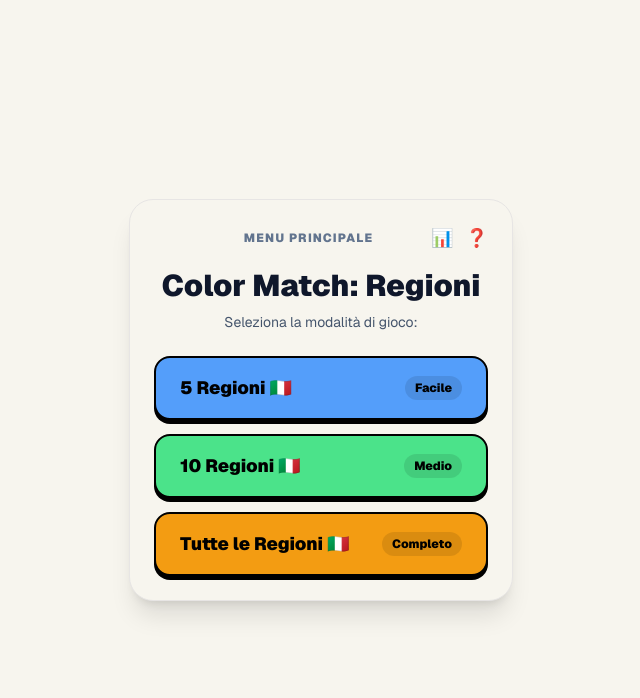
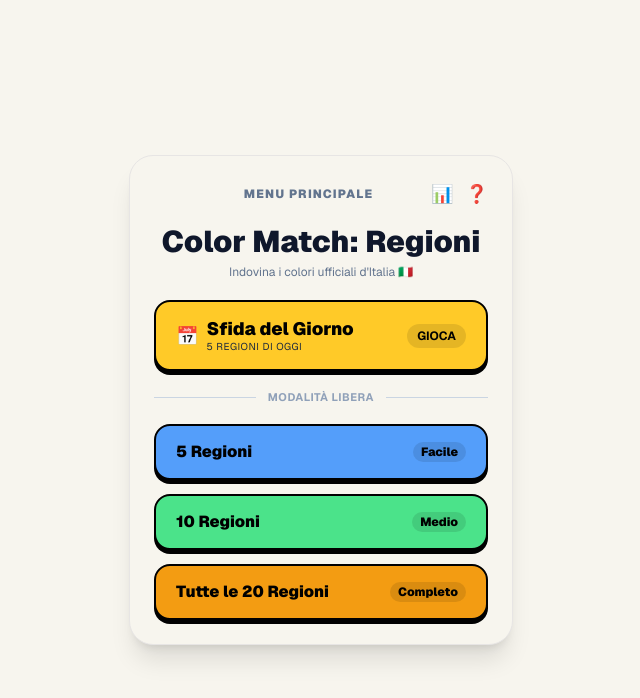
Before and after one commit to Ronco-Davide/italy-flags-game, a Next.js app: page / in a window 1280 px wide. Shown: the top 698 px of the page, without its empty margins (319-959 px from the left). Built offline with nearby package versions, Linux system fonts and the light colour scheme.

Commit message:
add daily mode

```diff
--- a/components/FlagGame.tsx
+++ b/components/FlagGame.tsx
@@ -3,6 +3,27 @@
 import React, { useState, useEffect, useRef, useId, useMemo } from "react";
 import confetti from "canvas-confetti";
 import { levels, Level } from "../data/levels";
+
+// Generatore deterministico per avere la stessa sequenza ogni giorno
+function getDailyLevels(array: Level[], dateStr: string): Level[] {
+  let seed = 0;
+  for (let i = 0; i < dateStr.length; i++) {
+    seed = (seed << 5) - seed + dateStr.charCodeAt(i);
+    seed |= 0;
+  }
+
+  const pseudoRandom = () => {
+    seed = (seed * 9301 + 49297) % 233280;
+    return seed / 233280;
+  };
+
+  const copy = [...array];
+  for (let i = copy.length - 1; i > 0; i--) {
+    const j = Math.floor(pseudoRandom() * (i + 1));
+    [copy[i], copy[j]] = [copy[j], copy[i]];
+  }
+  return copy.slice(0, 5);
+}
 
 function pickRandomLevels(array: Level[], count: number): Level[] {
   const shuffled = [...array].sort(() => 0.5 - Math.random());
@@ -13,7 +34,7 @@ export default function FlagGame() {
   const componentId = useId().replace(/:/g, "");
   const [gameState, setGameState] = useState<"home" | "game" | "summary">("home");
   const [selectedLevels, setSelectedLevels] = useState<Level[]>([]);
-  const [currentMode, setCurrentMode] = useState<5 | 10 | 20>(5);
+  const [gameMode, setGameMode] = useState<"daily" | 5 | 10 | 20>(5);
 
   const [currentIdx, setCurrentIdx] = useState(0);
   const currentLevel = selectedLevels[currentIdx] || levels[0];
@@ -24,6 +45,12 @@ export default function FlagGame() {
   const [showHelp, setShowHelp] = useState(false);
   const [showStats, setShowStats] = useState(false);
   const [copied, setCopied] = useState(false);
+
+  // Data odierna in formato YYYY-MM-DD
+  const todayStr = useMemo(() => new Date().toISOString().split("T")[0], []);
+
+  // Stato Sfida del Giorno da localStorage
+  const [dailyCompleted, setDailyCompleted] = useState<{ date: string; score: number } | null>(null);
 
   // Record salvati in localStorage (5, 10, 20 regioni)
   const [highScores, setHighScores] = useState<{ [key: number]: number | null }>({
@@ -42,21 +69,29 @@ export default function FlagGame() {
   const flagContainerRef = useRef<HTMLDivElement>(null);
   const currentColor = `hsl(${hue}, ${saturation}%, ${lightness}%)`;
 
-  // Estrae casualmente 1 dei 3 funFact disponibili per il livello corrente
+  // Estrae casualmente 1 dei 3 funFacts disponibili
   const currentFunFact = useMemo(() => {
-    if (!currentLevel?.funFacts?.length) return null;
+    if (!currentLevel || !currentLevel.funFacts) return null;
     const randomIndex = Math.floor(Math.random() * currentLevel.funFacts.length);
     return currentLevel.funFacts[randomIndex];
   }, [currentLevel, currentIdx]);
 
   useEffect(() => {
     try {
-      const saved = localStorage.getItem("flag_game_highscores");
-      if (saved) setHighScores(JSON.parse(saved));
+      const savedHighs = localStorage.getItem("flag_game_highscores");
+      if (savedHighs) setHighScores(JSON.parse(savedHighs));
+
+      const savedDaily = localStorage.getItem("flag_game_daily");
+      if (savedDaily) {
+        const parsed = JSON.parse(savedDaily);
+        if (parsed.date === todayStr) {
+          setDailyCompleted(parsed);
+        }
+      }
     } catch {
       // Ignora errori SSR
     }
-  }, []);
+  }, [todayStr]);
 
   const triggerConfetti = () => {
     confetti({
@@ -72,8 +107,20 @@ export default function FlagGame() {
     setLightness(Math.floor(Math.random() * 51) + 30);
   };
 
+  const startDailyChallenge = () => {
+    setGameMode("daily");
+    const chosen = getDailyLevels(levels, todayStr);
+    setSelectedLevels(chosen);
+    setCurrentIdx(0);
+    setRoundScores([]);
+    setGameState("game");
+    setResult(null);
+    setCopied(false);
+    setRandomColors();
+  };
+
   const startGame = (count: 5 | 10 | 20) => {
-    setCurrentMode(count);
+    setGameMode(count);
     const chosen = count >= levels.length ? [...levels] : pickRandomLevels(levels, count);
     setSelectedLevels(chosen);
     setCurrentIdx(0);
@@ -155,23 +202,37 @@ export default function FlagGame() {
       .catch(() => setOriginalSvgContent(""));
   }, [gameState, currentLevel]);
 
-  const hslToRgb = (h: number, s: number, l: number) => {
-    s /= 100;
-    l /= 100;
-    const k = (n: number) => (n + h / 30) % 12;
-    const a = s * Math.min(l, 1 - l);
-    const f = (n: number) => l - a * Math.max(Math.min(k(n) - 3, 9 - k(n), 1), -1);
-    return [255 * f(0), 255 * f(8), 255 * f(4)];
-  };
+  // Funzione di verifica percettiva calibrata per toni saturi e acromatici (nero/bianco/grigio)
+  const handleVerify = () => {
+    const target = currentLevel.targetHsl;
 
-  const handleVerify = () => {
-    const [r1, g1, b1] = hslToRgb(hue, saturation, lightness);
-    const [r2, g2, b2] = hslToRgb(currentLevel.targetHsl.h, currentLevel.targetHsl.s, currentLevel.targetHsl.l);
+    // 1. Calcolo scarto di Luminosità (0 - 1)
+    const deltaL = Math.abs(lightness - target.l) / 100;
 
-    const distance = Math.sqrt(Math.pow(r1 - r2, 2) + Math.pow(g1 - g2, 2) + Math.pow(b1 - b2, 2));
-    const errorRatio = distance / 441.67;
-    const penalty = Math.pow(errorRatio, 0.85) * 100;
-    const scoreVal = Math.max(0, Math.min(100, 100 - penalty));
+    // 2. Calcolo scarto di Saturazione (0 - 1)
+    const deltaS = Math.abs(saturation - target.s) / 100;
+
+    // 3. Calcolo scarto di Tonalità circolare (0 - 1)
+    let hueDiff = Math.abs(hue - target.h);
+    if (hueDiff > 180) hueDiff = 360 - hueDiff;
+    const deltaH = hueDiff / 180;
+
+    // 4. Peso percettivo di Hue: se vicino a nero, bianco o grigio, la tinta conta progressivamente di meno
+    const effectiveSat = Math.min(saturation, target.s) / 100;
+    const lightnessFromExtremes = 1 - Math.abs(Math.min(lightness, target.l) - 50) / 50;
+    const hueWeight = effectiveSat * Math.max(0, lightnessFromExtremes);
+
+    // 5. Errore pesato
+    const totalWeightedError =
+      deltaL * 0.45 +
+      deltaS * 0.25 +
+      deltaH * 0.30 * hueWeight;
+
+    const maxPossibleError = 0.45 + 0.25 + 0.30 * hueWeight;
+    const normalizedError = Math.min(1, totalWeightedError / maxPossibleError);
+
+    // Esponente bilanciato a 1.25
+    const scoreVal = Math.max(0, Math.min(100, 100 - Math.pow(normalizedError, 1.25) * 100));
 
     const numericScore = parseFloat(scoreVal.toFixed(1));
     setResult({ score: numericScore.toFixed(1) });
@@ -181,18 +242,30 @@ export default function FlagGame() {
     const updatedScores = [...roundScores, { name: currentLevel.title, score: numericScore }];
     setRoundScores(updatedScores);
 
+    // Fine partita e salvataggio record
     if (currentIdx === selectedLevels.length - 1) {
       const avg = parseFloat(
         (updatedScores.reduce((acc, curr) => acc + curr.score, 0) / updatedScores.length).toFixed(1)
       );
-      const currentHigh = highScores[currentMode];
-      if (currentHigh === null || avg > currentHigh) {
-        const newHighs = { ...highScores, [currentMode]: avg };
-        setHighScores(newHighs);
+
+      if (gameMode === "daily") {
+        const dailyData = { date: todayStr, score: avg };
+        setDailyCompleted(dailyData);
         try {
-          localStorage.setItem("flag_game_highscores", JSON.stringify(newHighs));
+          localStorage.setItem("flag_game_daily", JSON.stringify(dailyData));
         } catch {
-          // Ignora errori localStorage
+          // Ignora
+        }
+      } else {
+        const currentHigh = highScores[gameMode];
+        if (currentHigh === null || avg > currentHigh) {
+          const newHighs = { ...highScores, [gameMode]: avg };
+          setHighScores(newHighs);
+          try {
+            localStorage.setItem("flag_game_highscores", JSON.stringify(newHighs));
+          } catch {
+            // Ignora
+          }
         }
       }
     }
@@ -226,7 +299,12 @@ export default function FlagGame() {
       .map((item, idx) => `${idx + 1}. ${getScoreEmoji(item.score)} ${item.score}% (${item.name})`)
       .join("\n");
 
-    const shareText = `🇮🇹 Color Match: Regioni (${currentMode} Regioni)\nMedia: ${avg}% 🏆\n\n${rows}\n\nGioca anche tu: ${window.location.origin}`;
+    const header =
+      gameMode === "daily"
+        ? `📅 Sfida del Giorno (${todayStr.split("-").reverse().join("/")})`
+        : `🇮🇹 Modalità Libera (${gameMode} Regioni)`;
+
+    const shareText = `🇮🇹 Color Match: Regioni\n${header}\nMedia: ${avg}% 🏆\n\n${rows}\n\nGioca anche tu: ${window.location.origin}`;
 
     if (navigator.clipboard) {
       navigator.clipboard.writeText(shareText).then(() => {
@@ -254,10 +332,10 @@ export default function FlagGame() {
             <p>🎯 <strong>Obiettivo:</strong> Ricrea il colore mancante della bandiera regionale usando i 3 slider.</p>
             <div className="bg-white p-3 rounded-xl border border-black/10 flex flex-col gap-1.5 text-xs">
               <div>🎨 <strong>1° Slider (Tonalità):</strong> Cambia il colore base.</div>
-              <div>💧 <strong>2° Slider (Saturazione):</strong> Regola l&apos;intensità da neutro a vivace.</div>
+              <div>💧 <strong>2° Slider (Saturazione):</strong> Regola l&apos;intensità del colore.</div>
               <div>☀️ <strong>3° Slider (Luminosità):</strong> Regola la luce da nero a bianco.</div>
             </div>
-            <p>Al termine di ogni round scopri la bandiera reale e la sua storia araldica!</p>
+            <p>📅 <strong>Sfida del Giorno:</strong> Ogni giorno 5 regioni uguali per tutti i giocatori!</p>
           </div>
           <button
             onClick={() => setShowHelp(false)}
@@ -286,7 +364,7 @@ export default function FlagGame() {
           </div>
 
           <div className="flex flex-col gap-2">
-            <span className="text-xs font-bold text-slate-500 uppercase tracking-wider">Migliori Record</span>
+            <span className="text-xs font-bold text-slate-500 uppercase tracking-wider">Record Modalità Libera</span>
             <div className="grid grid-cols-3 gap-2">
               {[5, 10, 20].map((num) => (
                 <div key={num} className="bg-white border-2 border-black/80 rounded-xl p-2.5 text-center shadow-[0_2px_0_0_#000]">
@@ -299,6 +377,19 @@ export default function FlagGame() {
             </div>
           </div>
 
+          {/* SFIDA DEL GIORNO NELLO STATS */}
+          <div className="flex flex-col gap-2 mt-1">
+            <span className="text-xs font-bold text-slate-500 uppercase tracking-wider">
+              Sfida del Giorno ({todayStr.split("-").reverse().join("/")})
+            </span>
+            <div className="bg-white border-2 border-black/80 rounded-xl p-3 flex justify-between items-center shadow-[0_2px_0_0_#000]">
+              <span className="text-xs font-bold text-slate-700">Punteggio Oggi:</span>
+              <span className="text-base font-black text-amber-600">
+                {dailyCompleted ? `${dailyCompleted.score}%` : "Non ancora giocata"}
+              </span>
+            </div>
+          </div>
+
           {gameState === "game" && (
             <div className="flex flex-col gap-2 mt-1">
               <span className="text-xs font-bold text-slate-500 uppercase tracking-wider">
@@ -306,7 +397,7 @@ export default function FlagGame() {
               </span>
               <div className="bg-white border border-black/20 rounded-xl p-3 max-h-40 overflow-y-auto flex flex-col gap-1.5 text-xs">
                 {roundScores.length === 0 ? (
-                  <span className="text-slate-400 italic text-center py-2">Nessuna regione ancora completata</span>
+                  <span className="text-slate-400 italic text-center py-2">Nessuna regione completata</span>
                 ) : (
                   roundScores.map((item, idx) => (
                     <div key={idx} className="flex justify-between border-b border-stone-100 pb-1">
@@ -346,30 +437,55 @@ export default function FlagGame() {
           </div>
         </div>
 
-        <h1 className="text-3xl font-black text-slate-900 mb-2 text-center">Color Match: Regioni</h1>
-        <p className="text-sm text-slate-600 mb-6 text-center">Seleziona la modalità di gioco:</p>
+        <h1 className="text-3xl font-black text-slate-900 mb-1 text-center">Color Match: Regioni</h1>
+        <p className="text-xs text-slate-500 mb-5 text-center">Indovina i colori ufficiali d&apos;Italia 🇮🇹</p>
 
         <div className="flex flex-col gap-3.5 w-full">
+          {/* PULSANTE SPECIALE SFIDA DEL GIORNO */}
+          <button
+            onClick={startDailyChallenge}
+            className={`py-4 text-black font-black text-lg rounded-2xl border-2 border-black shadow-[0_4px_0_0_#000] active:translate-y-1 active:shadow-none transition-all flex justify-between items-center px-5 ${
+              dailyCompleted ? "bg-[#FFE082]" : "bg-[#FFCA28]"
+            }`}
+          >
+            <div className="flex items-center gap-2">
+              <span>📅</span>
+              <span className="text-left leading-tight">
+                <div>Sfida del Giorno</div>
+                <div className="text-[10px] font-normal text-slate-800 uppercase tracking-wider">5 Regioni di oggi</div>
+              </span>
+            </div>
+            <span className="text-xs bg-black/10 px-2.5 py-1 rounded-full font-bold">
+              {dailyCompleted ? `${dailyCompleted.score}% ✓` : "GIOCA"}
+            </span>
+          </button>
+
+          <div className="flex items-center my-1">
+            <div className="flex-1 border-t border-slate-300" />
+            <span className="px-3 text-[11px] font-bold text-slate-400 uppercase tracking-wider">Modalità Libera</span>
+            <div className="flex-1 border-t border-slate-300" />
+          </div>
+
           <button
             onClick={() => startGame(5)}
-            className="py-4 bg-[#549EFA] text-black font-black text-lg rounded-2xl border-2 border-black shadow-[0_4px_0_0_#000] active:translate-y-1 active:shadow-none transition-all flex justify-between items-center px-6"
+            className="py-3.5 bg-[#549EFA] text-black font-black text-base rounded-2xl border-2 border-black shadow-[0_4px_0_0_#000] active:translate-y-1 active:shadow-none transition-all flex justify-between items-center px-5"
           >
-            <span>5 Regioni 🇮🇹</span>
-            <span className="text-xs bg-black/10 px-2.5 py-1 rounded-full">{highScores[5] ? `Top: ${highScores[5]}%` : "Facile"}</span>
+            <span>5 Regioni</span>
+            <span className="text-xs bg-black/10 px-2 py-0.5 rounded-full">{highScores[5] ? `Top: ${highScores[5]}%` : "Facile"}</span>
           </button>
           <button
             onClick={() => startGame(10)}
-            className="py-4 bg-[#4BE38A] text-black font-black text-lg rounded-2xl border-2 border-black shadow-[0_4px_0_0_#000] active:translate-y-1 active:shadow-none transition-all flex justify-between items-center px-6"
+            className="py-3.5 bg-[#4BE38A] text-black font-black text-base rounded-2xl border-2 border-black shadow-[0_4px_0_0_#000] active:translate-y-1 active:shadow-none transition-all flex justify-between items-center px-5"
           >
-            <span>10 Regioni 🇮🇹</span>
-            <span className="text-xs bg-black/10 px-2.5 py-1 rounded-full">{highScores[10] ? `Top: ${highScores[10]}%` : "Medio"}</span>
+            <span>10 Regioni</span>
+            <span className="text-xs bg-black/10 px-2 py-0.5 rounded-full">{highScores[10] ? `Top: ${highScores[10]}%` : "Medio"}</span>
           </button>
           <button
             onClick={() => startGame(20)}
-            className="py-4 bg-[#F39C12] text-black font-black text-lg rounded-2xl border-2 border-black shadow-[0_4px_0_0_#000] active:translate-y-1 active:shadow-none transition-all flex justify-between items-center px-6"
+            className="py-3.5 bg-[#F39C12] text-black font-black text-base rounded-2xl border-2 border-black shadow-[0_4px_0_0_#000] active:translate-y-1 active:shadow-none transition-all flex justify-between items-center px-5"
           >
-            <span>Tutte le Regioni 🇮🇹</span>
-            <span className="text-xs bg-black/10 px-2.5 py-1 rounded-full">{highScores[20] ? `Top: ${highScores[20]}%` : "Completo"}</span>
+            <span>Tutte le 20 Regioni</span>
+            <span className="text-xs bg-black/10 px-2 py-0.5 rounded-full">{highScores[20] ? `Top: ${highScores[20]}%` : "Completo"}</span>
           </button>
         </div>
       </div>
@@ -383,7 +499,10 @@ export default function FlagGame() {
         ? (roundScores.reduce((a, b) => a + b.score, 0) / roundScores.length).toFixed(1)
         : "0.0";
 
-    const isNewRecord = highScores[currentMode] !== null && parseFloat(averageScore) >= (highScores[currentMode] || 0);
+    const isNewRecord =
+      gameMode !== "daily" &&
+      highScores[gameMode] !== null &&
+      parseFloat(averageScore) >= (highScores[gameMode] || 0);
 
     return (
       <div className="flex flex-col items-center w-full max-w-sm mx-auto bg-[#F7F5EE] p-6 rounded-3xl shadow-xl select-none font-sans border border-stone-200">
@@ -391,7 +510,9 @@ export default function FlagGame() {
         {renderStatsModal()}
 
         <h2 className="text-3xl font-black text-slate-900 mb-1 text-center">Partita Finita! 🏆</h2>
-        <p className="text-sm text-slate-600 mb-5 text-center">Modalità: {currentMode} Regioni</p>
+        <p className="text-sm text-slate-600 mb-5 text-center font-medium">
+          {gameMode === "daily" ? `Sfida del Giorno (${todayStr.split("-").reverse().join("/")})` : `Modalità ${gameMode} Regioni`}
+        </p>
 
         <div className="bg-white border-2 border-black rounded-2xl p-5 w-full flex flex-col items-center justify-center shadow-[0_4px_0_0_#000] mb-4">
           <span className="text-xs font-bold text-slate-400 uppercase tracking-widest mb-1">Media Finale</span>
@@ -399,6 +520,11 @@ export default function FlagGame() {
           {isNewRecord && (
             <span className="mt-2 text-xs font-black text-emerald-600 bg-emerald-100 px-3 py-1 rounded-full">
               Nuovo Record Personale! 🎉
+            </span>
+          )}
+          {gameMode === "daily" && (
+            <span className="mt-2 text-xs font-black text-amber-800 bg-amber-100 px-3 py-1 rounded-full">
+              Punteggio Giornaliero Registrato! 📅
             </span>
           )}
         </div>
@@ -421,7 +547,7 @@ export default function FlagGame() {
             Dettagli 📋
           </button>
           <button
-            onClick={() => startGame(currentMode)}
+            onClick={() => (gameMode === "daily" ? startDailyChallenge() : startGame(gameMode))}
             className="flex-1 py-3 bg-[#4BE38A] text-black font-bold text-sm rounded-xl border-2 border-black shadow-[0_3px_0_0_#000] active:translate-y-0.5 active:shadow-none"
           >
             Rigioca 🔄
@@ -452,8 +578,11 @@ export default function FlagGame() {
         >
           🏠
         </span>
-        <div className="bg-stone-200/80 px-4 py-1 rounded-full text-sm font-black text-slate-700 tracking-wider">
-          {currentIdx + 1} / {selectedLevels.length}
+        <div className="flex items-center gap-1.5">
+          {gameMode === "daily" && <span className="text-xs">📅</span>}
+          <div className="bg-stone-200/80 px-3.5 py-1 rounded-full text-xs font-black text-slate-700 tracking-wider">
+            {currentIdx + 1} / {selectedLevels.length}
+          </div>
         </div>
         <div className="flex gap-3 text-lg text-slate-700">
           <span onClick={() => setShowStats(true)} className="cursor-pointer active:scale-90 transition-transform">📊</span>
@@ -499,10 +628,11 @@ export default function FlagGame() {
         </div>
       </div>
 
-      {/* 3 SLIDER */}
+      {/* 3 SLIDER CON CURSORE PERFETTAMENTE CONTENUTO */}
       <div className="flex flex-col gap-4 w-full mb-6">
+        {/* Slider 1: Hue */}
         <div
-          className="relative flex items-center h-8 rounded-full border-2 border-black overflow-hidden shadow-inner"
+          className="relative flex items-center h-8 rounded-full border-2 border-black overflow-hidden shadow-inner px-1"
           style={{
             background:
               "linear-gradient(to right, #ff0000 0%, #ffff00 17%, #00ff00 33%, #00ffff 50%, #0000ff 67%, #ff00ff 83%, #ff0000 100%)",
@@ -515,16 +645,17 @@ export default function FlagGame() {
             disabled={!!result}
             value={hue}
             onChange={(e) => setHue(Number(e.target.value))}
-            className="absolute w-full opacity-0 cursor-pointer h-full z-10 touch-none"
+            className="absolute inset-0 w-full opacity-0 cursor-pointer h-full z-10 touch-none"
           />
           <div
-            className="w-7 h-7 bg-white border-2 border-black rounded-full shadow pointer-events-none absolute"
-            style={{ left: `calc(${(hue / 360) * 100}% - 14px)` }}
+            className="w-6 h-6 bg-white border-2 border-black rounded-full shadow pointer-events-none absolute"
+            style={{ left: `calc(4px + ${(hue / 360)} * (100% - 32px))` }}
           />
         </div>
 
+        {/* Slider 2: Saturation */}
         <div
-          className="relative flex items-center h-8 rounded-full border-2 border-black overflow-hidden shadow-inner"
+          className="relative flex items-center h-8 rounded-full border-2 border-black overflow-hidden shadow-inner px-1"
           style={{
             background: `linear-gradient(to right, hsl(${hue}, 0%, ${lightness}%), hsl(${hue}, 100%, ${lightness}%))`,
           }}
@@ -536,16 +667,17 @@ export default function FlagGame() {
             disabled={!!result}
             value={saturation}
             onChange={(e) => setSaturation(Number(e.target.value))}
-            className="absolute w-full opacity-0 cursor-pointer h-full z-10 touch-none"
+            className="absolute inset-0 w-full opacity-0 cursor-pointer h-full z-10 touch-none"
           />
           <div
-            className="w-7 h-7 bg-white border-2 border-black rounded-full shadow pointer-events-none absolute"
-            style={{ left: `calc(${saturation}% - 14px)` }}
+            className="w-6 h-6 bg-white border-2 border-black rounded-full shadow pointer-events-none absolute"
+            style={{ left: `calc(4px + ${(saturation / 100)} * (100% - 32px))` }}
           />
         </div>
 
+        {/* Slider 3: Lightness */}
         <div
-          className="relative flex items-center h-8 rounded-full border-2 border-black overflow-hidden shadow-inner"
+          className="relative flex items-center h-8 rounded-full border-2 border-black overflow-hidden shadow-inner px-1"
           style={{
             background: `linear-gradient(to right, black, hsl(${hue}, ${saturation}%, 50%), white)`,
           }}
@@ -557,16 +689,16 @@ export default function FlagGame() {
             disabled={!!result}
             value={lightness}
             onChange={(e) => setLightness(Number(e.target.value))}
-            className="absolute w-full opacity-0 cursor-pointer h-full z-10 touch-none"
+            className="absolute inset-0 w-full opacity-0 cursor-pointer h-full z-10 touch-none"
           />
           <div
-            className="w-7 h-7 bg-white border-2 border-black rounded-full shadow pointer-events-none absolute"
-            style={{ left: `calc(${lightness}% - 14px)` }}
+            className="w-6 h-6 bg-white border-2 border-black rounded-full shadow pointer-events-none absolute"
+            style={{ left: `calc(4px + ${(lightness / 100)} * (100% - 32px))` }}
           />
         </div>
       </div>
 
-      {/* AZIONI E SCHEDA POST-RISPOSTA */}
+      {/* AZIONI E RISULTATO */}
       {!result ? (
         <button
           onClick={handleVerify}
@@ -605,7 +737,7 @@ export default function FlagGame() {
               </div>
             </div>
 
-            {/* CURIOSITÀ STORICA POST-ROUND CASUALE */}
+            {/* CURIOSITÀ POST-ROUND */}
             {currentFunFact && (
               <div className="bg-amber-50/80 border border-amber-200 rounded-xl p-2.5 text-xs text-amber-950 flex flex-col gap-1 text-left">
                 <span className="font-bold flex items-center gap-1">💡 Lo sapevi?</span>
```
Also changed, not shown: data/levels.ts (+4 -4 lines).
